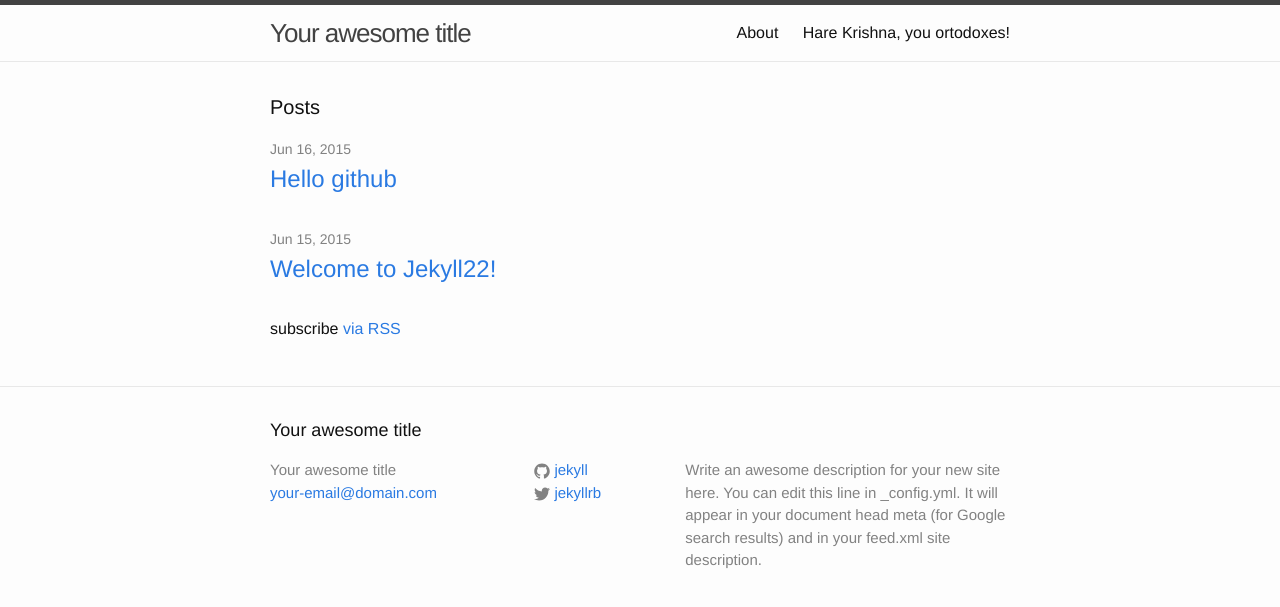
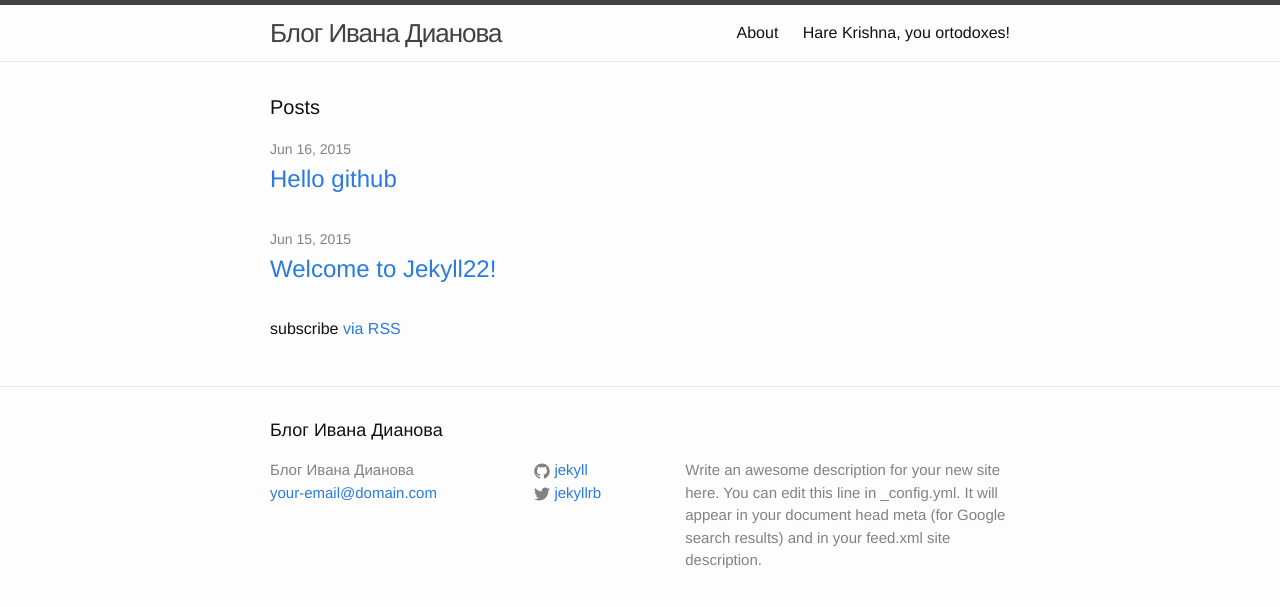
Before and after one commit to illus0r/jekyll-test, a Jekyll site: the page built from index.html, in a window 1280 px wide. Shown: the top 607 px of the page. Built offline with Jekyll 4.4.1, drawn with Linux system fonts in a browser that asks for light colours.

Commit message:
Update _config.yml

```diff
--- a/_config.yml
+++ b/_config.yml
@@ -1,12 +1,12 @@
 # Site settings
-title: Your awesome title
+title: Блог Ивана Дианова
 email: your-email@domain.com
 description: > # this means to ignore newlines until "baseurl:"
   Write an awesome description for your new site here. You can edit this
   line in _config.yml. It will appear in your document head meta (for
   Google search results) and in your feed.xml site description.
 baseurl: "" # the subpath of your site, e.g. /blog/
-url: "http://yourdomain.com" # the base hostname & protocol for your site
+url: "http://illus0r.github.io/jekyll-test/" # the base hostname & protocol for your site
 twitter_username: jekyllrb
 github_username:  jekyll
 
```
